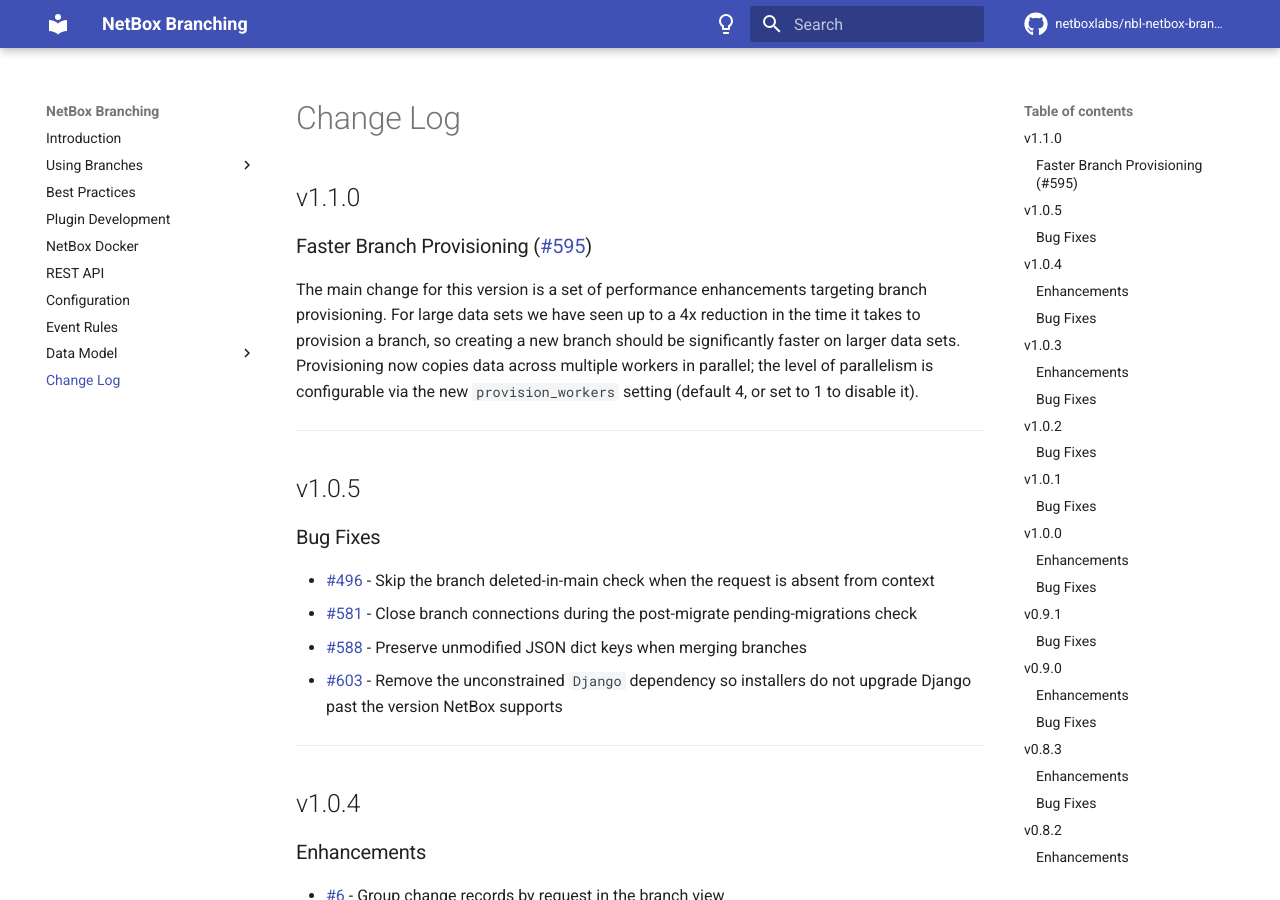
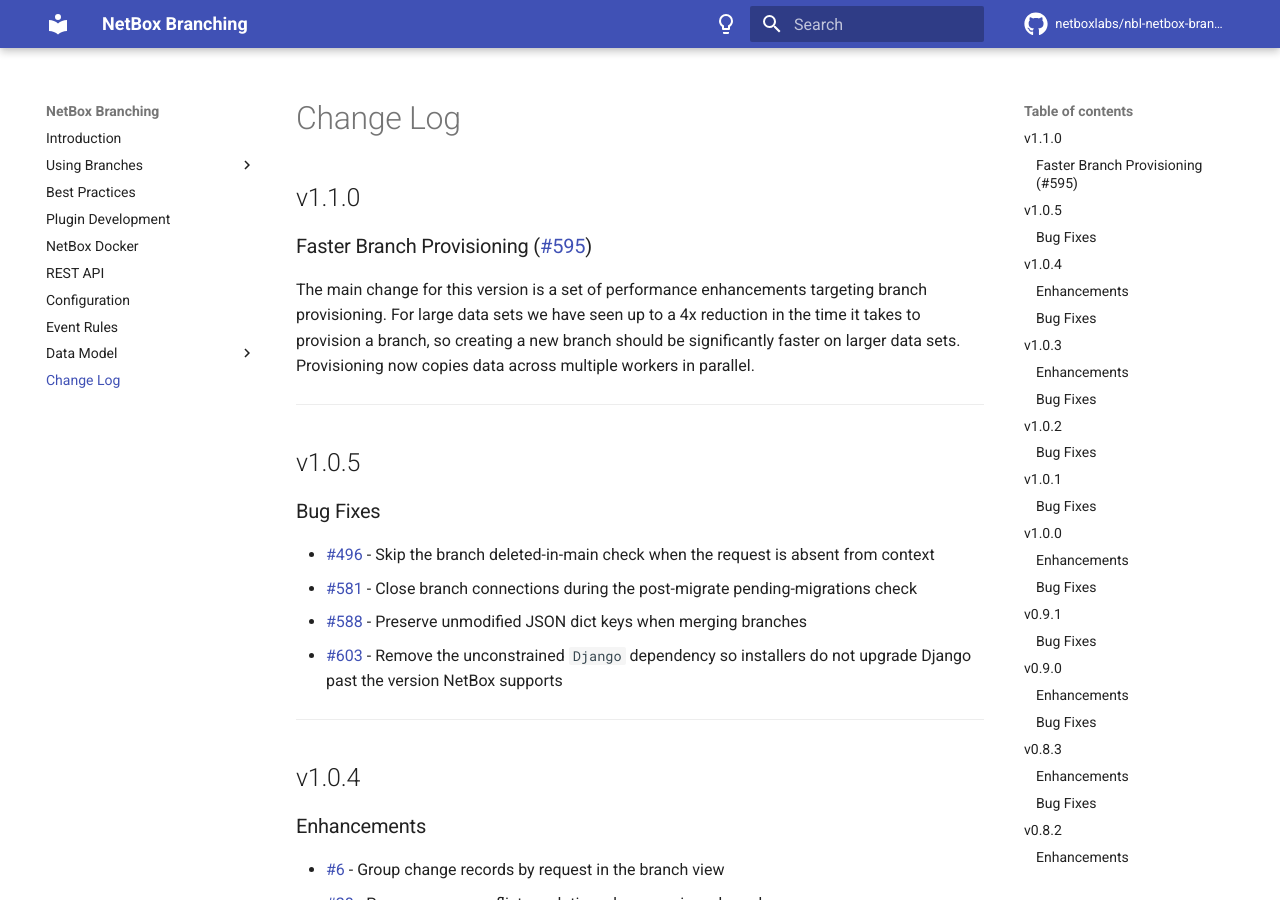
Before and after one commit to netboxlabs/netbox-branching, an MkDocs documentation site: the page built from docs/changelog.md, in a window 1280 px wide and 900 px high. Built offline with MkDocs 1.6.1 and Material for MkDocs 9.7.7, drawn with Linux system fonts in a browser that asks for light colours; comment, search, counter and statistics services are not loaded.

Commit message:
Release v1.1.0

```diff
--- a/docs/changelog.md
+++ b/docs/changelog.md
@@ -4,7 +4,7 @@
 
 ### Faster Branch Provisioning ([#595](https://github.com/netboxlabs/netbox-branching/issues/595))
 
-The main change for this version is a set of performance enhancements targeting branch provisioning. For large data sets we have seen up to a 4x reduction in the time it takes to provision a branch, so creating a new branch should be significantly faster on larger data sets. Provisioning now copies data across multiple workers in parallel; the level of parallelism is configurable via the new `provision_workers` setting (default 4, or set to 1 to disable it).
+The main change for this version is a set of performance enhancements targeting branch provisioning. For large data sets we have seen up to a 4x reduction in the time it takes to provision a branch, so creating a new branch should be significantly faster on larger data sets. Provisioning now copies data across multiple workers in parallel.
 
 ---
 
```
